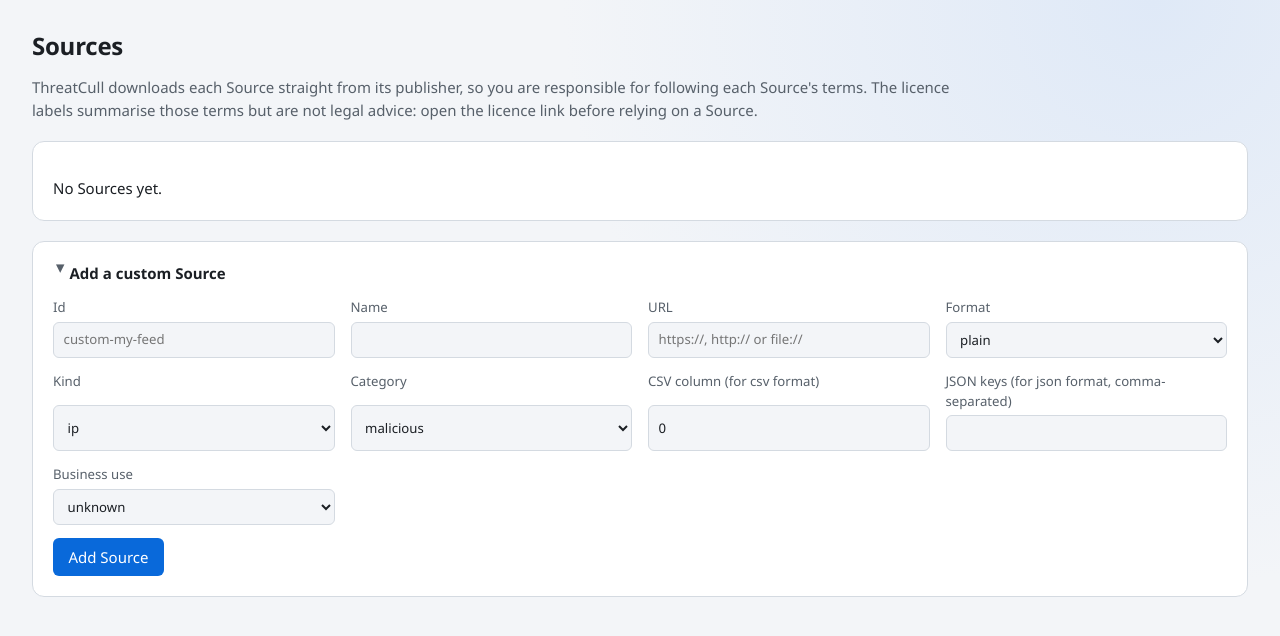
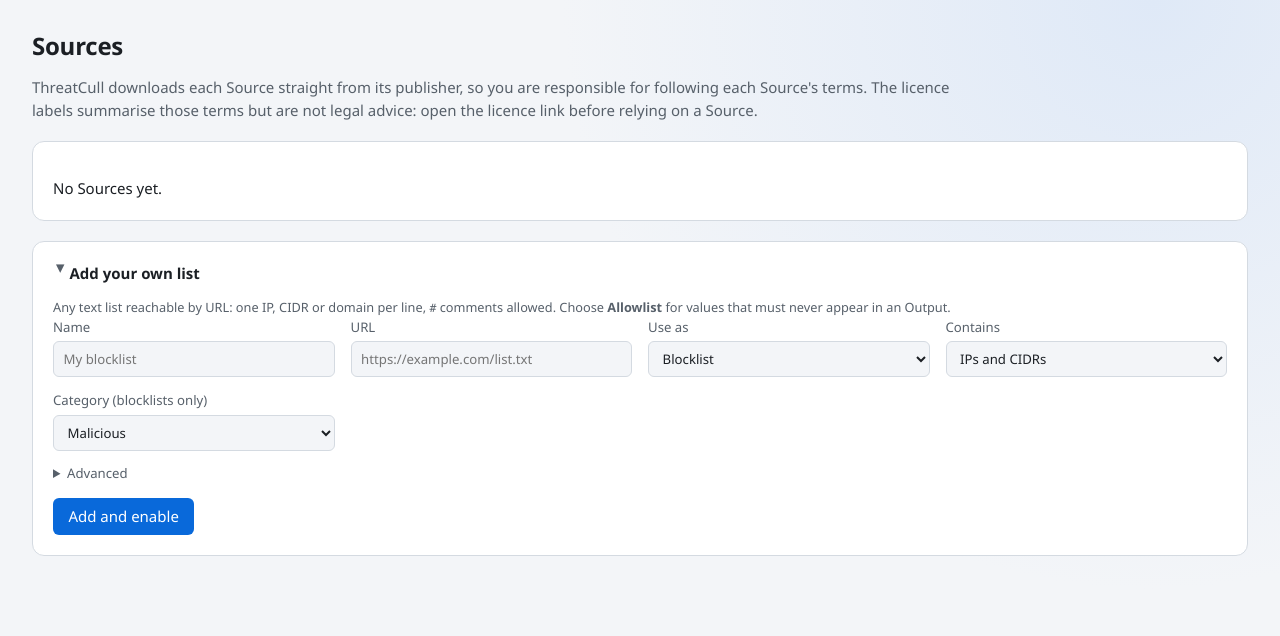
Before and after one commit to spydisec/threatcull, a FastAPI app: template src/threatcull/web/templates/sources.html in a window 1280 px wide, after a click on "Add your own list". Shown: the top 636 px of the page. Run offline with FastAPI, Linux system fonts and the light colour scheme; the template is opened without the code that fills it, so the values that code supplies are empty; parts of the project's set-up code (start-up, migrations or seed data) failed here and were passed over.

Commit message:
feat(sources): add your own blocklist or allowlist in one step
The custom-Source form asked for an id matching custom-<name> and showed
the raw pattern error, and every custom Source was a blocklist. The form
now needs a name, URL, "use as" and what the list contains. ThreatCull
makes the id from the name and enables the Source straight away. An
allowlist Source feeds the Allowlist like the built-in vendor ranges.
The CLI (`--allowlist`, optional `--id`) and config export carry the
role too.

A save that met a long Fetch write failed with "database is locked" and
a 500. Connections now wait 30 s for the lock, and a write that still
times out gets a 503 "busy" page with Retry-After.

Co-Authored-By: Claude Opus 5.5 (1M context) <noreply@anthropic.com>

```diff
--- a/src/threatcull/cli.py
+++ b/src/threatcull/cli.py
@@ -15,7 +15,7 @@ from typing import get_args
 import uvicorn
 import yaml
 
-from threatcull.catalog import BusinessUse, Category, load_catalog
+from threatcull.catalog import BusinessUse, Category, SourceRole, load_catalog
 from threatcull.clock import utcnow
 from threatcull.compiling import compile_outputs
 from threatcull.datadir import DataDirError, ensure_data_dir
@@ -36,6 +36,7 @@ from threatcull.store.runs import fail_interrupted_runs
 from threatcull.store.sources import (
     add_custom_source,
     list_sources,
+    new_custom_id,
     set_enabled,
     sync_catalog,
 )
@@ -75,12 +76,24 @@ def build_parser() -> argparse.ArgumentParser:
     enable.add_argument("--acknowledge-restricted", action="store_true")
     src.add_parser("disable").add_argument("source_id")
     custom = src.add_parser("add-custom")
-    custom.add_argument("--id", dest="source_id", required=True)
     custom.add_argument("--name", required=True)
     custom.add_argument("--url", required=True)
-    custom.add_argument("--format", dest="fmt", required=True, choices=get_args(SourceFormat))
     custom.add_argument("--kind", required=True, choices=get_args(SourceKind))
-    custom.add_argument("--category", required=True, choices=get_args(Category))
+    custom.add_argument(
+        "--allowlist",
+        action="store_true",
+        help="feed the Allowlist instead of the blocklists (its values never appear in Outputs)",
+    )
+    custom.add_argument(
+        "--id", dest="source_id", help="custom-<name>; made from --name when left out"
+    )
+    custom.add_argument("--format", dest="fmt", default="plain", choices=get_args(SourceFormat))
+    custom.add_argument(
+        "--category",
+        default="malicious",
+        choices=get_args(Category),
+        help="blocklists only (default: malicious)",
+    )
     custom.add_argument("--csv-column", type=int, default=0)
     custom.add_argument("--json-key", dest="json_keys", action="append", default=[])
     custom.add_argument(
@@ -275,17 +288,19 @@ def _sources_disable(conn: sqlite3.Connection, args: argparse.Namespace) -> int:
 
 
 def _sources_add_custom(conn: sqlite3.Connection, args: argparse.Namespace) -> int:
+    role: SourceRole = "allowlist" if args.allowlist else "blocklist"
     source = add_custom_source(
         conn,
-        source_id=args.source_id,
+        source_id=args.source_id or new_custom_id(conn, args.name),
         name=args.name,
         url=args.url,
         fmt=args.fmt,
         kind=args.kind,
-        category=args.category,
+        category=args.category if role == "blocklist" else "infrastructure",
         csv_column=args.csv_column,
         json_keys=tuple(args.json_keys),
         business_use=BusinessUse(args.business_use),
+        role=role,
     )
     print(f"added {source.id} (disabled; enable it with `threatcull sources enable {source.id}`)")
     return EXIT_OK
--- a/src/threatcull/store/config.py
+++ b/src/threatcull/store/config.py
@@ -18,7 +18,7 @@ from typing import Any, Literal
 import yaml
 from pydantic import BaseModel, ConfigDict, Field, ValidationError
 
-from threatcull.catalog import BusinessUse, Category
+from threatcull.catalog import BusinessUse, Category, SourceRole
 from threatcull.clock import ts
 from threatcull.indicators import SourceKind
 from threatcull.parsers import SourceFormat
@@ -57,6 +57,7 @@ def export_config(conn: sqlite3.Connection, *, now: datetime) -> dict[str, Any]:
                 "id": s.id,
                 "name": s.name,
                 "url": s.url,
+                "role": s.role,
                 "format": str(s.format),
                 "kind": str(s.kind),
                 "category": s.category,
@@ -120,6 +121,7 @@ class _CustomSourceIn(_Strict):
     id: str
     name: str
     url: str
+    role: SourceRole = "blocklist"
     format: SourceFormat
     kind: SourceKind
     category: Category
@@ -289,6 +291,7 @@ def _apply_sources(
                 csv_column=custom.csv_column,
                 json_keys=tuple(custom.json_keys),
                 business_use=custom.business_use,
+                role=custom.role,
             )
         except ValueError as exc:
             result.skipped.append(f"skipped custom Source {custom.id}: {exc}")
--- a/src/threatcull/web/app.py
+++ b/src/threatcull/web/app.py
@@ -3,6 +3,7 @@
 
 from __future__ import annotations
 
+import sqlite3
 from collections.abc import AsyncIterator, Iterable
 from contextlib import asynccontextmanager
 from pathlib import Path
@@ -10,7 +11,7 @@ from pathlib import Path
 from fastapi import FastAPI, Request
 from fastapi.staticfiles import StaticFiles
 from starlette.middleware.sessions import SessionMiddleware
-from starlette.responses import Response
+from starlette.responses import JSONResponse, Response
 
 from threatcull.datadir import ensure_data_dir
 from threatcull.home_detect import detect_candidates, public_ip_fetcher
@@ -36,11 +37,24 @@ __all__ = ["DB_NAME", "SESSION_COOKIE", "SESSION_MAX_AGE", "create_app", "open_d
 
 SESSION_COOKIE = "threatcull_session"
 SESSION_MAX_AGE = 12 * 60 * 60  # seconds
+BUSY_RETRY_AFTER = 30  # seconds; a locked write already waited store.db.BUSY_TIMEOUT_S
 
 
 async def _csrf_expired_response(request: Request, exc: Exception) -> Response:
     del exc  # nothing request-specific belongs in this page
     return render(request, "csrf_expired.html", status_code=403)
+
+
+async def _database_busy_response(request: Request, exc: Exception) -> Response:
+    """A write that waited out the busy timeout: 503 with a retry hint, not a 500."""
+    if not isinstance(exc, sqlite3.OperationalError) or "locked" not in str(exc):
+        return await unhandled_exception_response(request, exc)
+    headers = {"Retry-After": str(BUSY_RETRY_AFTER)}
+    if request.url.path.startswith("/api/"):
+        return JSONResponse(
+            {"detail": "database busy; try again shortly"}, status_code=503, headers=headers
+        )
+    return render(request, "busy.html", status_code=503, headers=headers)
 
 
 def _no_op() -> None:
@@ -109,6 +123,7 @@ def create_app(
     app.add_exception_handler(Exception, unhandled_exception_response)
     app.add_exception_handler(LoginRequiredError, login_required_response)
     app.add_exception_handler(CsrfError, _csrf_expired_response)
+    app.add_exception_handler(sqlite3.OperationalError, _database_busy_response)
     # Homelab first: plain HTTP on a bare IP works, so no Secure flag unless
     # `serve --secure-cookies` asks for it.
     app.add_middleware(
--- a/src/threatcull/web/static/app.css
+++ b/src/threatcull/web/static/app.css
@@ -233,7 +233,10 @@ button:disabled { opacity: 0.55; cursor: not-allowed; }
 .inline-form { display: inline-block; margin-right: 1rem; }
 form.inline-form { display: grid; grid-template-columns: repeat(auto-fit, minmax(14rem, 1fr)); gap: 0.85rem 1rem; max-width: none; margin: 0; }
 form.inline-form label { display: grid; gap: 0.25rem; font-size: 0.88em; color: var(--muted); }
-form.inline-form > button, form.inline-form > fieldset { grid-column: 1 / -1; }
+form.inline-form > button, form.inline-form > fieldset, form.inline-form > details { grid-column: 1 / -1; }
+.advanced-fields { display: grid; grid-template-columns: repeat(auto-fit, minmax(14rem, 1fr)); gap: 0.85rem 1rem; margin-top: 0.85rem; }
+.advanced-fields > .hint { grid-column: 1 / -1; margin: 0; }
+details.advanced > summary { cursor: pointer; color: var(--muted); font-size: 0.88em; }
 form.inline-form > button { justify-self: start; }
 fieldset { margin: 0; padding: 0.6rem 0.8rem; border: 1px solid var(--border); border-radius: 6px; }
 fieldset label { display: inline-flex !important; align-items: center; gap: 0.35rem; margin-right: 1rem; color: var(--fg) !important; }
--- a/src/threatcull/web/templates/allowlist.html
+++ b/src/threatcull/web/templates/allowlist.html
@@ -132,7 +132,8 @@
 </section>
 
 <section class="card">
-  <h2>Built-in allowlists</h2>
+  <div class="card-head"><h2>Allowlist Sources</h2><a href="/sources?add=1#add-custom">Add your own list</a></div>
+  <p class="hint">Lists fetched from a URL. Every value on an enabled one is kept out of all Outputs.</p>
   {% if allowlist_sources %}
   <div class="table-wrap">
   <table class="table">
@@ -142,7 +143,7 @@
     <tbody>
       {% for source in allowlist_sources %}
       <tr>
-        <td>{{ source.name }}</td>
+        <td>{{ source.name }}{% if source.custom %} <span class="badge">custom</span>{% endif %}</td>
         <td>{% if source.enabled %}<span class="pill pill-ok">enabled</span>{% else %}<span class="pill pill-off">disabled</span>{% endif %}</td>
         <td class="num">{{ "{:,}".format(builtin_counts.get(source.id, 0)) }}</td>
       </tr>
--- a/src/threatcull/web/templates/sources.html
+++ b/src/threatcull/web/templates/sources.html
@@ -37,53 +37,60 @@
   {% endif %}
 </section>
 
-<details class="card"{% if custom_error is defined and custom_error %} open{% endif %}>
-  <summary>Add a custom Source</summary>
+<details class="card" id="add-custom"{% if (custom_error is defined and custom_error) or (open_add is defined and open_add) %} open{% endif %}>
+  <summary>Add your own list</summary>
+  <p class="hint">Any text list reachable by URL: one IP, CIDR or domain per line, <code>#</code> comments allowed.
+    Choose <strong>Allowlist</strong> for values that must never appear in an Output.</p>
   {% if custom_error is defined and custom_error %}
-  <p class="error">{{ custom_error }}</p>
+  <p class="error" role="alert">{{ custom_error }}</p>
   {% endif %}
   <form class="inline-form" method="post" action="/sources/custom">
     <input type="hidden" name="csrf" value="{{ csrf }}">
-    <label>Id
-      <input type="text" name="id" placeholder="custom-my-feed" required>
-    </label>
     <label>Name
-      <input type="text" name="name" required>
+      <input type="text" name="name" placeholder="My blocklist" required>
     </label>
     <label>URL
-      <input type="text" name="url" placeholder="https://, http:// or file://" required>
+      <input type="text" name="url" placeholder="https://example.com/list.txt" required>
     </label>
+    <label>Use as
+      <select name="role">
+        <option value="blocklist">Blocklist</option>
+        <option value="allowlist">Allowlist</option>
+      </select>
+    </label>
+    <label>Contains
+      <select name="kind">
+        <option value="ip">IPs and CIDRs</option>
+        <option value="domain">Domains</option>
+      </select>
+    </label>
+    <label>Category (blocklists only)
+      <select name="category">
+        {% for value, label in category_labels.items() %}
+        <option value="{{ value }}">{{ label }}</option>
+        {% endfor %}
+      </select>
+    </label>
+    <details class="advanced">
+      <summary>Advanced</summary>
+      <div class="advanced-fields">
       <label>Format
         <select name="format">
-        <option value="plain">plain</option>
+          <option value="plain">plain (one value per line)</option>
           <option value="hosts">hosts</option>
           <option value="adblock">adblock</option>
           <option value="csv">csv</option>
           <option value="json">json</option>
         </select>
       </label>
-    <label>Kind
-      <select name="kind">
-        <option value="ip">ip</option>
-        <option value="domain">domain</option>
-      </select>
-    </label>
-    <label>Category
-      <select name="category">
-        <option value="malicious">malicious</option>
-        <option value="c2">c2</option>
-        <option value="scanner">scanner</option>
-        <option value="phishing">phishing</option>
-        <option value="spam">spam</option>
-        <option value="ads_tracking">ads_tracking</option>
-        <option value="infrastructure">infrastructure</option>
-      </select>
-    </label>
-    <label>CSV column (for csv format)
+      <label>CSV column (csv format)
         <input type="number" name="csv_column" value="0" min="0">
       </label>
-    <label>JSON keys (for json format, comma-separated)
+      <label>JSON keys (json format, comma-separated)
         <input type="text" name="json_keys" value="">
+      </label>
+      <label>Id (made from the name when empty)
+        <input type="text" name="id" placeholder="custom-my-blocklist">
       </label>
       <label>Business use
         <select name="business_use">
@@ -92,7 +99,10 @@
           <option value="forbidden">forbidden</option>
         </select>
       </label>
-    <button type="submit">Add Source</button>
+      <p class="hint">A <code>file://</code> URL must point inside the data directory's <code>imports/</code> folder.</p>
+      </div>
+    </details>
+    <button type="submit">Add and enable</button>
   </form>
 </details>
 {% endblock %}
```
Also changed, not shown: src/threatcull/store/db.py (+8 -2 lines), src/threatcull/store/sources.py (+21 -4 lines), src/threatcull/web/routes/pages.py (+46 -18 lines), src/threatcull/web/schemas.py (+24 -7 lines), src/threatcull/web/templates/busy.html (added, +9 -0 lines), tests/test_cli.py (+11 -0 lines), tests/test_config.py (+16 -0 lines), tests/test_store_sources.py (+41 -0 lines), tests/web/test_sources_actions.py (+70 -1 lines). Lines whose indentation alone changed are shown as unchanged.
